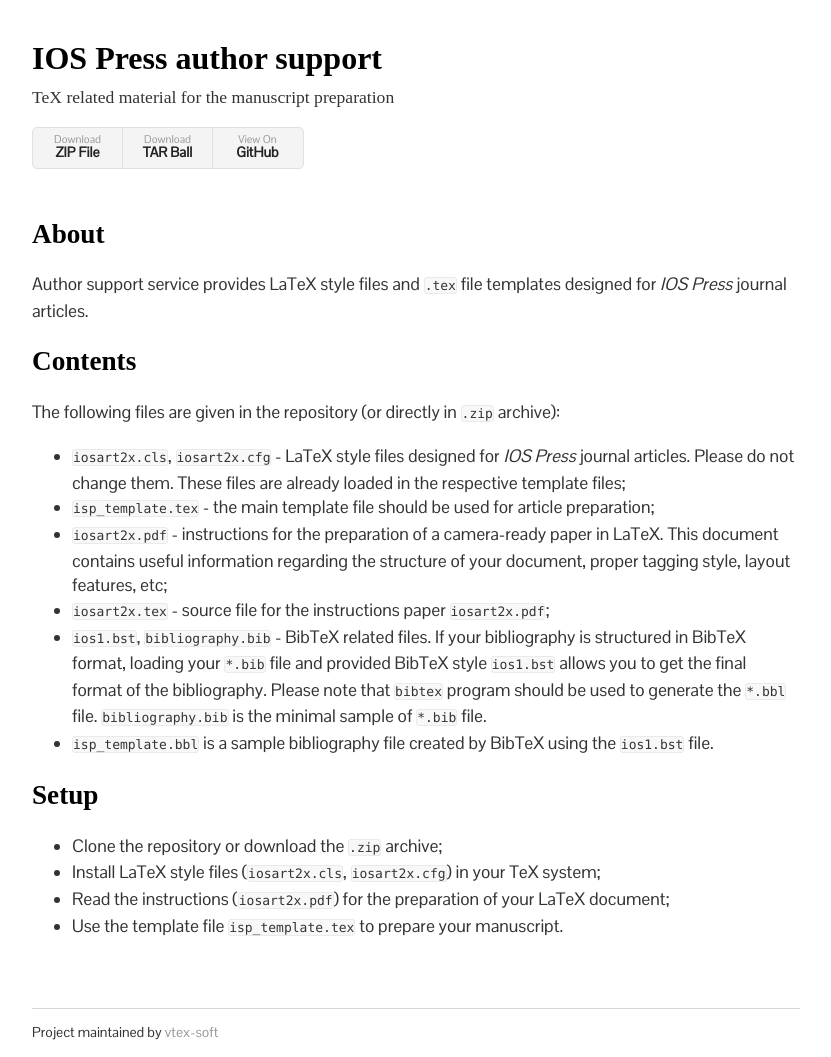
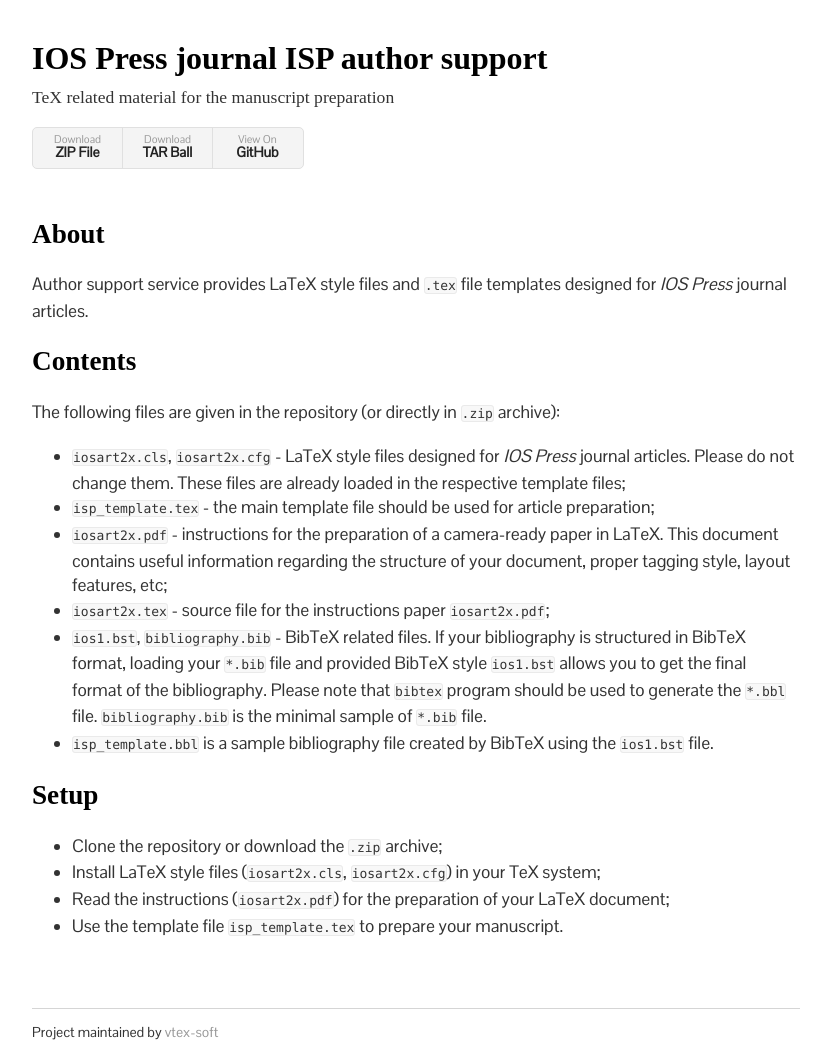
Before and after one commit to vtex-soft/texsupport.iospress-isp, a Jekyll site: the page built from README.md, in a window 1280 px wide. Shown: the whole page, without its empty margins (224-1055 px from the left). Built offline with Jekyll 4.4.1, drawn with Linux system fonts in a browser that asks for light colours; some web fonts are replaced; our own code applies the rules of GitHub Pages for plain Markdown files.

Commit message:
full title

```diff
--- a/_config.yml
+++ b/_config.yml
@@ -1,3 +1,3 @@
-title: IOS Press author support
+title: IOS Press journal ISP author support
 description: TeX related material for the manuscript preparation
 show_downloads: true
```
